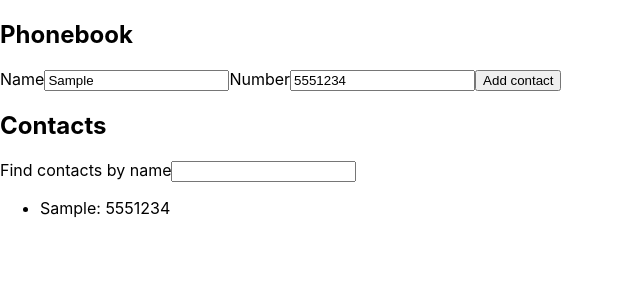
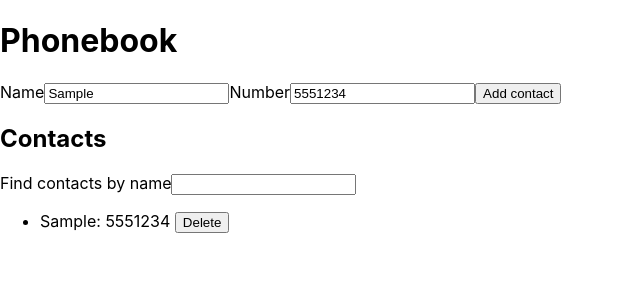
Before and after one commit to IvanHolovakha/goit-react-hw-02-phonebook, a React (Create React App) app: page / in a window 1280 px wide. Both pictures are taken after typing "Sample", "5551234" into the empty fields and a click on the button "Add contact". Shown: the top 300 px of the page, without its empty margins (0-640 px from the left). Built offline with nearby package versions, Linux system fonts and the light colour scheme.

Commit message:
add task 3.4.5.6

```diff
--- a/src/components/App.jsx
+++ b/src/components/App.jsx
@@ -1,74 +1,56 @@
 import React, { Component } from "react";
-import { nanoid } from 'nanoid'
+import { nanoid } from 'nanoid';
+
+import { ContactForm } from "./ContactForm";
+import { ContactList } from "./ContactList";
+import { Filter } from "./Filter";
 
 export class App extends Component {
   state = {
     contacts: [],
-    filter: '',
-    name: '',
-    number: ''
-  }
+    filter: ''
+  };
 
   handleChange = (evt) => {
-    const name = evt.target.name;
-    return this.setState({[name]: evt.target.value})
-  }
+    return this.setState({filter: evt.target.value})
+  };
 
   handleSubmit = (evt) => {
     evt.preventDefault();
     const form = evt.target;
     const name = form.elements.name.value;
     const number = form.elements.number.value;
-    // console.log(evt.target)
-    // const contact = evt.target.value;
+    const normalizedName = name.toLowerCase();
+
+    if(this.state.contacts.some(contact => contact.name.toLowerCase() === normalizedName)) {
+      alert(`${name} is already in contacts`);
+      return;
+    }
+
     this.setState(prevState => {
-      return {contacts: [...prevState.contacts, {name: name, id: nanoid(), number: number}]}
+      return {contacts: [...prevState.contacts, {name: name, id: nanoid(), number: number}]};
     })
-  }
+
+    // this.resetForm();
+  };
+
+  handleDelete = (id) => {
+    this.setState(({contacts}) => {
+      return {contacts: contacts.filter(contact => contact.id !== id)};
+    })
+  };
 
   render() {
+
     return (
       <div>
-        <h2>Phonebook</h2>
-        <form onSubmit={this.handleSubmit}>
-          <label htmlFor="">
-            Name
-            <input
-              type="text"
-              name="name"
-              pattern="^[a-zA-Zа-яА-Я]+(([' -][a-zA-Zа-яА-Я ])?[a-zA-Zа-яА-Я]*)*$"
-              title="Name may contain only letters, apostrophe, dash and spaces. For example Adrian, Jacob Mercer, Charles de Batz de Castelmore d'Artagnan"
-              value={this.state.name}
-              onChange={this.handleChange}
-              required
-            />
-          </label>
-          <label htmlFor="">
-            Number
-            <input
-              type="tel"
-              name="number"
-              pattern="\+?\d{1,4}?[-.\s]?\(?\d{1,3}?\)?[-.\s]?\d{1,4}[-.\s]?\d{1,4}[-.\s]?\d{1,9}"
-              title="Phone number must be digits and can contain spaces, dashes, parentheses and can start with +"
-              value={this.state.number}
-              onChange={this.handleChange}
-              required
-            />
-          </label>
-          <button type="submit">Add contact</button>
-        </form>
+        <h1>Phonebook</h1>
+        <ContactForm onSubmit={this.handleSubmit}/>
+
         <h2>Contacts</h2>
-        <label htmlFor="">
-          Find contacts by name
-          <input
-          type="text"
-          name="filter"
-          value={this.state.filter}
-          onChange={this.handleChange}
-          />
-        </label>
-        <ul>{this.state.contacts.map( contact => <li key={contact.id} >{contact.name}: {contact.number}</li>)}</ul>
+        <Filter value={this.state.filter} onChange={this.handleChange}/>
+        <ContactList state={this.state} onDelete={this.handleDelete}/>
       </div>
     );
   }
-};
+}
--- /dev/null
+++ b/src/components/ContactForm.js
@@ -0,0 +1,47 @@
+import React, { Component } from "react";
+
+export class ContactForm extends Component {
+    state = {
+        name: '',
+        number: ''
+    };
+
+    handleChange = (evt) => {
+        const name = evt.target.name;
+        return this.setState({[name]: evt.target.value});
+    };
+
+    render () {
+        const {onSubmit} = this.props;
+
+        return (
+            <form onSubmit={onSubmit}>
+                <label>
+                Name
+                <input
+                    type="text"
+                    name="name"
+                    pattern="^[a-zA-Zа-яА-Я]+(([' -][a-zA-Zа-яА-Я ])?[a-zA-Zа-яА-Я]*)*$"
+                    title="Name may contain only letters, apostrophe, dash and spaces. For example Adrian, Jacob Mercer, Charles de Batz de Castelmore d'Artagnan"
+                    value={this.state.name}
+                    onChange={this.handleChange}
+                    required
+                />
+                </label>
+                <label>
+                Number
+                <input
+                    type="tel"
+                    name="number"
+                    pattern="\+?\d{1,4}?[-.\s]?\(?\d{1,3}?\)?[-.\s]?\d{1,4}[-.\s]?\d{1,4}[-.\s]?\d{1,9}"
+                    title="Phone number must be digits and can contain spaces, dashes, parentheses and can start with +"
+                    value={this.state.number}
+                    onChange={this.handleChange}
+                    required
+                />
+                </label>
+                <button type="submit">Add contact</button>
+            </form>
+        );
+    }
+}
--- /dev/null
+++ b/src/components/ContactItem.js
@@ -0,0 +1,3 @@
+export const ContactItem = ({id, name, number, onDelete}) => {
+    return <li>{name}: {number} <button onClick={()=>onDelete(id)}>Delete</button></li>
+}
--- /dev/null
+++ b/src/components/ContactList.js
@@ -0,0 +1,17 @@
+import { ContactItem } from "./ContactItem";
+
+export const ContactList = ({state, onDelete}) => {
+    const normalizedFilter = state.filter.toLowerCase();
+    const filteredContacts = state.contacts.filter(contact => contact.name.toLowerCase().includes(normalizedFilter));
+
+    return <ul>
+        {filteredContacts.map( ({id, name, number}) =>
+        <ContactItem
+        key={id}
+        id={id}
+        name={name}
+        number={number}
+        onDelete={onDelete}
+        />)}
+    </ul>;
+}
--- /dev/null
+++ b/src/components/Filter.js
@@ -0,0 +1,13 @@
+export const Filter = ({value, onChange}) => {
+    return (
+        <label>
+          Find contacts by name
+          <input
+          type="text"
+          name="filter"
+          value={value}
+          onChange={onChange}
+          />
+        </label>
+    );
+}
```
